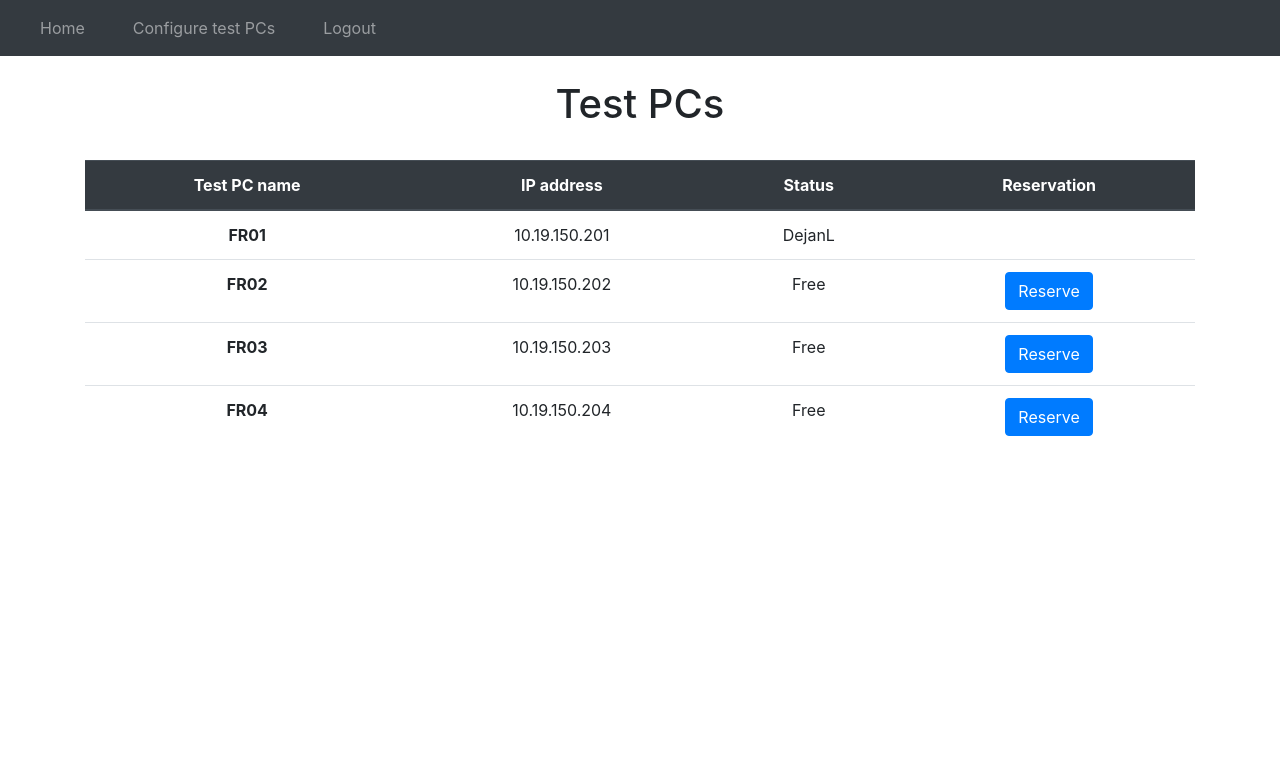
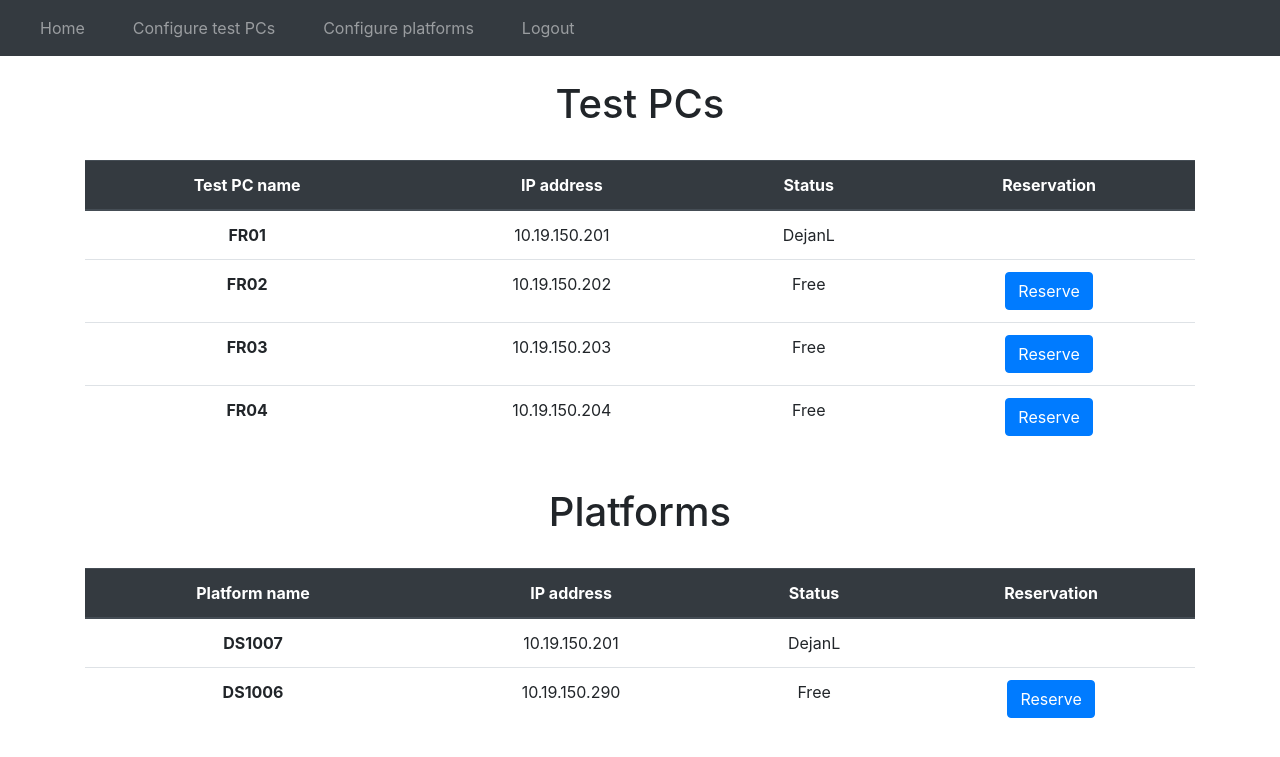
Before and after one commit to tonilivaja/HardwareHelper, a Flask app: page / in a window 1280 px wide. Shown: the top 757 px of the page. Run offline with Flask 2, Linux system fonts and the light colour scheme; a user stored in the database is signed in; data comes from the database, SQL or seed files in the repository; both versions use the stored data as it was after the commit; some libraries are stand-ins or nearby versions.

Commit message:
Added platform reservation

```diff
--- a/website/static/index.js
+++ b/website/static/index.js
@@ -6,3 +6,12 @@ function deleteTestPC(testPcId) {
 		window.location.href = "/";
 	});
 }
+
+function deletePlatform(platformId) {
+	fetch("/delete-platform", {
+		method: "POST",
+		body: JSON.stringify({ platformId: platformId }),
+	}).then((_res) => {
+		window.location.href = "/";
+	});
+}
--- a/website/templates/base.html
+++ b/website/templates/base.html
@@ -24,6 +24,7 @@
 					{% if user.is_authenticated %}
 						<a class="nav-item nav-link px-4" id="home" href="/">Home</a>
 						<a class="nav-item nav-link px-4" id="configure-pcs" href="/configure-pcs">Configure test PCs</a>
+						<a class="nav-item nav-link px-4" id="configure-platforms" href="/configure-platforms">Configure platforms</a>
 						<a class="nav-item nav-link px-4" id="logout" href="/logout">Logout</a>
 					{% else %}
 						<a class="nav-item nav-link px-4" id="login" href="/login">Login</a>
--- a/website/templates/configure_pcs.html
+++ b/website/templates/configure_pcs.html
@@ -1,4 +1,4 @@
-{% extends "base.html" %} {% block title %}Configuration{% endblock %}
+{% extends "base.html" %} {% block title %}Test PC configuration{% endblock %}
 {% block content %}
 
 <br/>
--- a/website/templates/home.html
+++ b/website/templates/home.html
@@ -22,7 +22,7 @@
 			<td class="text-center">{{ test_pc.status }}</td>
 			{% if test_pc.status == "Free" %}
 			<td class="text-center">
-				<form method="POST" action="/reserve">
+				<form method="POST" action="/reserve-test-pc">
 					<input type="hidden" id="testPcId" name="testPcId" value="{{ test_pc.id }}">
 					<input type="hidden" id="userId" name="userId" value="{{ user.id }}">
 					<button type="submit" class="btn btn-primary">Reserve</button>
@@ -43,4 +43,46 @@
 	</tbody>
 </table>
 
+<br/>
+<h1 align="center">Platforms</h1>
+<br/>
+
+<table class="table">
+	<thead class="thead-dark">
+		<tr>
+			<th scope="col" class="text-center">Platform name</th>
+			<th scope="col" class="text-center">IP address</th>
+			<th scope="col" class="text-center">Status</th>
+			<th scope="col" class="text-center">Reservation</th>
+		</tr>
+	</thead>
+	<tbody>
+		{% for platform in platform_list %}
+		<tr>
+			<th scope="row" class="text-center">{{ platform.name }}</th>
+			<td class="text-center">{{ platform.ip_address }}</td>
+			<td class="text-center">{{ platform.status }}</td>
+			{% if platform.status == "Free" %}
+			<td class="text-center">
+				<form method="POST" action="/reserve-platform">
+					<input type="hidden" id="platformId" name="platformId" value="{{ platform.id }}">
+					<input type="hidden" id="userId" name="userId" value="{{ user.id }}">
+					<button type="submit" class="btn btn-primary">Reserve</button>
+				</form>
+			</td>
+			{% elif platform.status == user.user_name %}
+			<td class="text-center">
+				<form method="POST" action="/free-platform">
+					<input type="hidden" id="platformId" name="platformId" value="{{ platform.id }}">
+					<button type="submit" class="btn btn-danger">Free</button>
+				</form>
+			</td>
+			{% else %}
+			<td class="text-center"></td>
+			{% endif %}
+		</tr>
+		{% endfor %}
+	</tbody>
+</table>
+
 {% endblock %}
--- a/website/views.py
+++ b/website/views.py
@@ -1,6 +1,6 @@
 from flask import Blueprint, render_template, request, flash, jsonify, redirect
 from flask_login import login_required, current_user
-from .models import TestPC, User
+from .models import TestPC, Platform, User
 from . import db
 import json
 
@@ -10,12 +10,13 @@ views = Blueprint('views', __name__)
 @login_required
 def home():
 	test_pc_list = TestPC.query.all()
+	platform_list = Platform.query.all()
 
-	return render_template("home.html", user=current_user, test_pc_list=test_pc_list)
+	return render_template("home.html", user=current_user, test_pc_list=test_pc_list, platform_list=platform_list)
 
 @views.route('/configure-pcs', methods=['GET', 'POST'])
 @login_required
-def configuration():
+def configure_test_pcs():
 	if request.method == 'POST':
 		test_pc = request.form.get('testPc')
 		ip_address = request.form.get('ipAddress')
@@ -34,7 +35,28 @@ def configuration():
 	test_pc_list = TestPC.query.all()
 	return render_template("configure_pcs.html", user=current_user, test_pc_list=test_pc_list)
 
-@views.route('/reserve', methods=['GET', 'POST'])
+@views.route('/configure-platforms', methods=['GET', 'POST'])
+@login_required
+def configure_platforms():
+	if request.method == 'POST':
+		platform = request.form.get('platform')
+		ip_address = request.form.get('ipAddress')
+		status = "Free"
+
+		if len(platform) < 1:
+			flash('Platform name is too short!', category='error')
+		elif len(ip_address) > 15:
+			flash('IP address is too long!', category='error')
+		else:
+			new_platform = Platform(name=platform, ip_address=ip_address, status=status)
+			db.session.add(new_platform)
+			db.session.commit()
+			flash('Platform added!', category='success')
+
+	platform_list = Platform.query.all()
+	return render_template("configure_platforms.html", user=current_user, test_pc_list=platform_list)
+
+@views.route('/reserve-test-pc', methods=['GET', 'POST'])
 @login_required
 def reserve_test_pc():
 	test_pc_id = request.form.get('testPcId')
@@ -68,3 +90,38 @@ def delete_test_pc():
 		db.session.delete(test_pc)
 		db.session.commit()
 		return jsonify({})
+
+@views.route('/reserve-platform', methods=['GET', 'POST'])
+@login_required
+def reserve_platform():
+	platform_id = request.form.get('platformId')
+	user_id = request.form.get('userId')
+
+	platform = Platform.query.get(platform_id)
+	user = User.query.get(user_id)
+
+	platform.status = user.user_name
+	db.session.commit()
+
+	return redirect('/')
+
+@views.route('/free-platform', methods=['GET', 'POST'])
+@login_required
+def free_platform():
+	platform_id = request.form.get('platformId')
+	platform = Platform.query.get(platform_id)
+
+	platform.status = "Free"
+	db.session.commit()
+
+	return redirect('/')
+
+@views.route('/delete-platform', methods=['POST'])
+def delete_platform():
+	platform = json.loads(request.data)
+	platformId = platform['platformId']
+	platform = Platform.query.get(platformId)
+	if platform:
+		db.session.delete(platform)
+		db.session.commit()
+		return jsonify({})
```
Also changed, not shown: website/templates/configure_platforms.html (added, +24 -0 lines), website/database.db.
